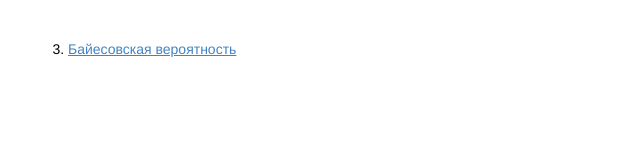
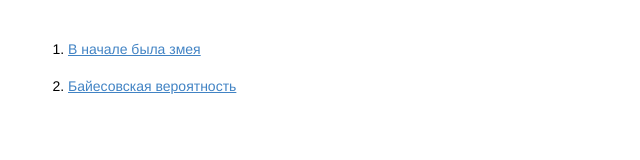
Before and after one commit to cde8eae8/cde8eae8.github.io, a plain HTML site: page index.html in a window 1280 px wide. Shown: the whole page, without its empty margins (0-640 px from the left). Drawn offline with Linux system fonts and the light colour scheme.

Commit message:
changed index.html - added 1

```diff
--- a/index.html
+++ b/index.html
@@ -297,7 +297,8 @@
   </style>
 </head>
 <body>
-<ol start="3">
+<ol>
+<li><a href="1.Begin.md.html">В начале была змея</a></li>
 <li><a href="3.Байес.md.html">Байесовская вероятность</a></li>
 </ol>
 </body>
```
